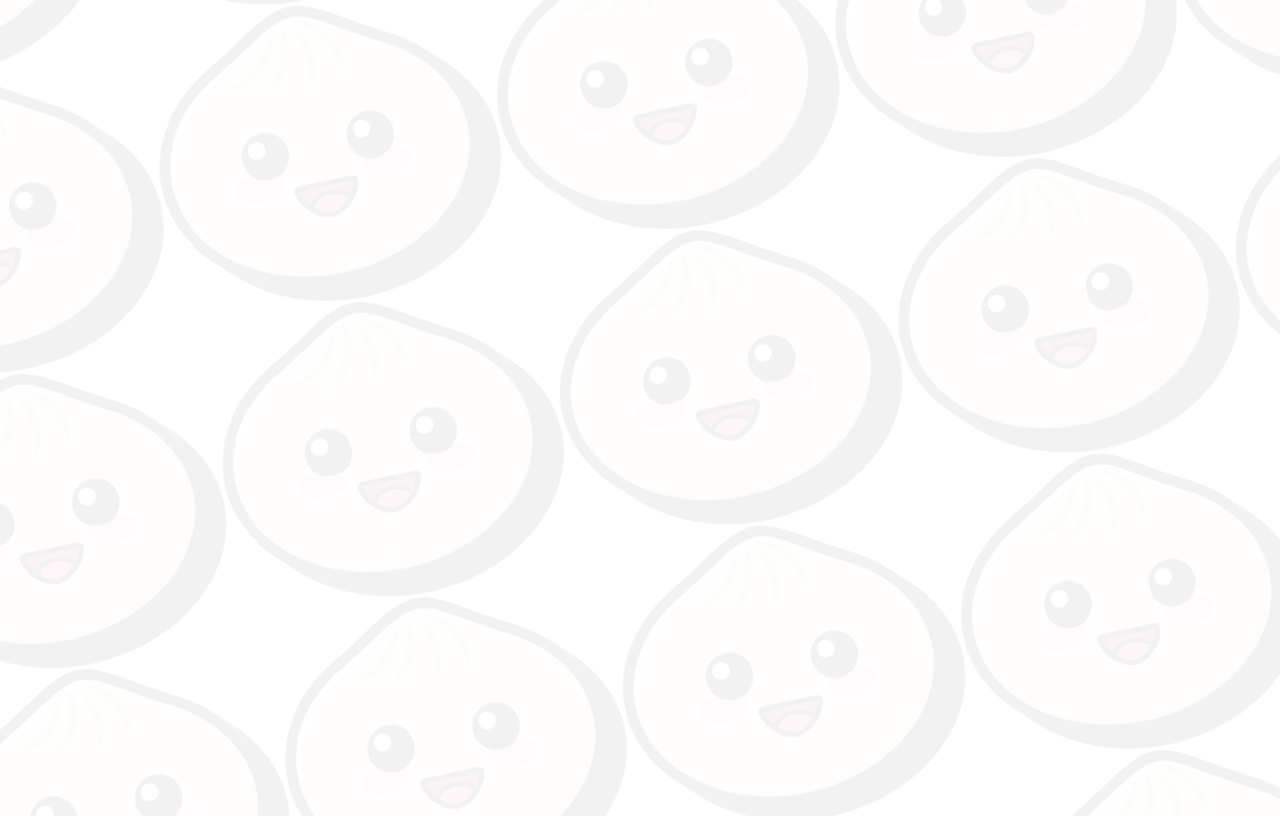
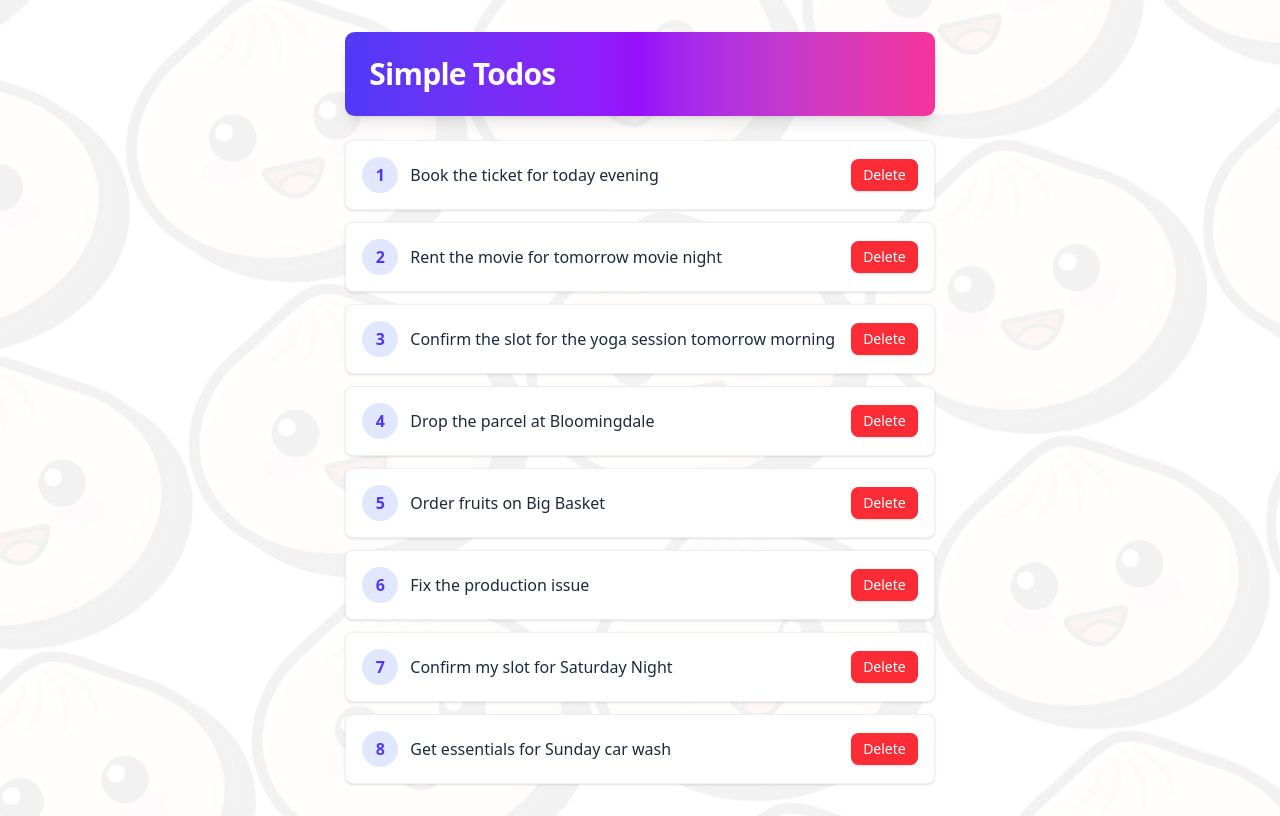
Before and after one commit to aek676/react-debug-exercise, a React (Vite) app: page /exercise2 in a window 1280 px wide. Before the commit this address had no page. Built offline with nearby package versions, Linux system fonts and the light colour scheme.

Commit message:
feat: add Exercise2 page with SimpleTodos component and TodosItem for task management

```diff
--- a/src/App.tsx
+++ b/src/App.tsx
@@ -3,6 +3,7 @@ import "./index.css";
 import { Routes, Route } from "react-router-dom";
 import Exercise1 from "./pages/Exercise1";
 import { HomeContent } from "./pages/Home";
+import Exercise2 from "./pages/Exercise2";
 
 
 
@@ -12,6 +13,7 @@ export function App() {
       <Routes>
         <Route path="/" element={<HomeContent />} />
         <Route path="/exercise1" element={<Exercise1 />} />
+        <Route path="/exercise2" element={<Exercise2 />} />
       </Routes>
     </div>
   );
--- /dev/null
+++ b/src/components/Exercise2/SimpleTodos.tsx
@@ -0,0 +1,64 @@
+import { useState } from "react"
+import TodosItem from "./TodosItem";
+
+const initialTodosList = [
+    {
+        id: 1,
+        title: 'Book the ticket for today evening',
+    },
+    {
+        id: 2,
+        title: 'Rent the movie for tomorrow movie night',
+    },
+    {
+        id: 3,
+        title: 'Confirm the slot for the yoga session tomorrow morning',
+    },
+    {
+        id: 4,
+        title: 'Drop the parcel at Bloomingdale',
+    },
+    {
+        id: 5,
+        title: 'Order fruits on Big Basket',
+    },
+    {
+        id: 6,
+        title: 'Fix the production issue',
+    },
+    {
+        id: 7,
+        title: 'Confirm my slot for Saturday Night',
+    },
+    {
+        id: 8,
+        title: 'Get essentials for Sunday car wash',
+    },
+]
+
+export default function SimpleTodos() {
+    const [todosList, setTodosList] = useState(initialTodosList);
+
+    const deleteTodo = (id: number) => {
+        const updatedTodos = todosList.filter(todo => todo.id !== id);
+        setTodosList(updatedTodos);
+    }
+
+    return (
+        <div className="py-8 px-4 sm:px-6 lg:px-8">
+            <div className="max-w-3xl mx-auto">
+                <div className="bg-linear-to-r from-indigo-600 via-purple-600 to-pink-500 text-white rounded-lg p-6 shadow-lg">
+                    <h1 className="text-2xl sm:text-3xl font-extrabold tracking-tight">Simple Todos</h1>
+                </div>
+
+                <ul className="mt-6 space-y-3">
+                    {todosList.map(todo => (
+                        <TodosItem key={todo.id}
+                            todoDetails={todo}
+                            deleteTodo={deleteTodo} />
+                    ))}
+                </ul>
+            </div>
+        </div>
+    )
+};
--- /dev/null
+++ b/src/components/Exercise2/TodosItem.tsx
@@ -0,0 +1,31 @@
+interface TodosItemProps {
+    todoDetails: {
+        id: number;
+        title: string;
+    },
+    deleteTodo: (id: number) => void
+}
+
+export default function TodosItem({ todoDetails, deleteTodo }: TodosItemProps) {
+    const { id, title } = todoDetails;
+
+    const onDeleteTodo = () => {
+        deleteTodo(id);
+    }
+
+    return (
+        <li className="flex items-center justify-between gap-4 p-4 bg-white border border-slate-200/70 rounded-md shadow-sm hover:shadow-md transition-shadow">
+            <div className="flex items-center gap-3">
+                <div className="flex h-9 w-9 items-center justify-center rounded-full bg-indigo-100 text-indigo-600 font-semibold">{id}</div>
+                <p className="text-slate-800 text-sm sm:text-base">{title}</p>
+            </div>
+            <button
+                onClick={onDeleteTodo}
+                className="inline-flex items-center gap-2 px-3 py-1.5 bg-red-500 hover:bg-red-600 text-white text-sm rounded-md shadow-sm transition-colors"
+            >
+                Delete
+            </button>
+        </li>
+    );
+
+};
--- /dev/null
+++ b/src/pages/Exercise2.tsx
@@ -0,0 +1,6 @@
+import SimpleTodos from "@/components/Exercise2/SimpleTodos";
+
+export default function Exercise2() {
+
+    return <SimpleTodos />;
+};
```
